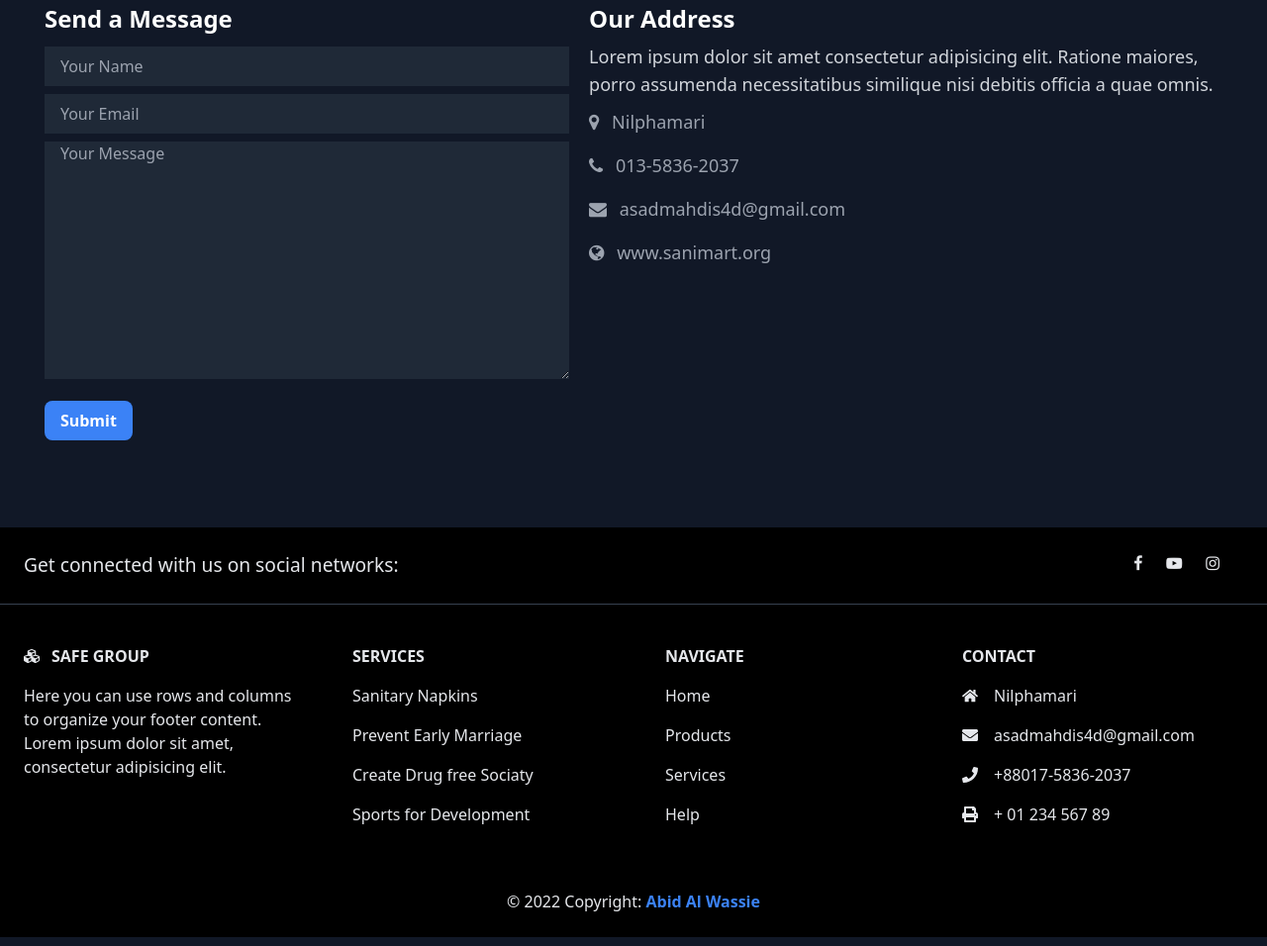
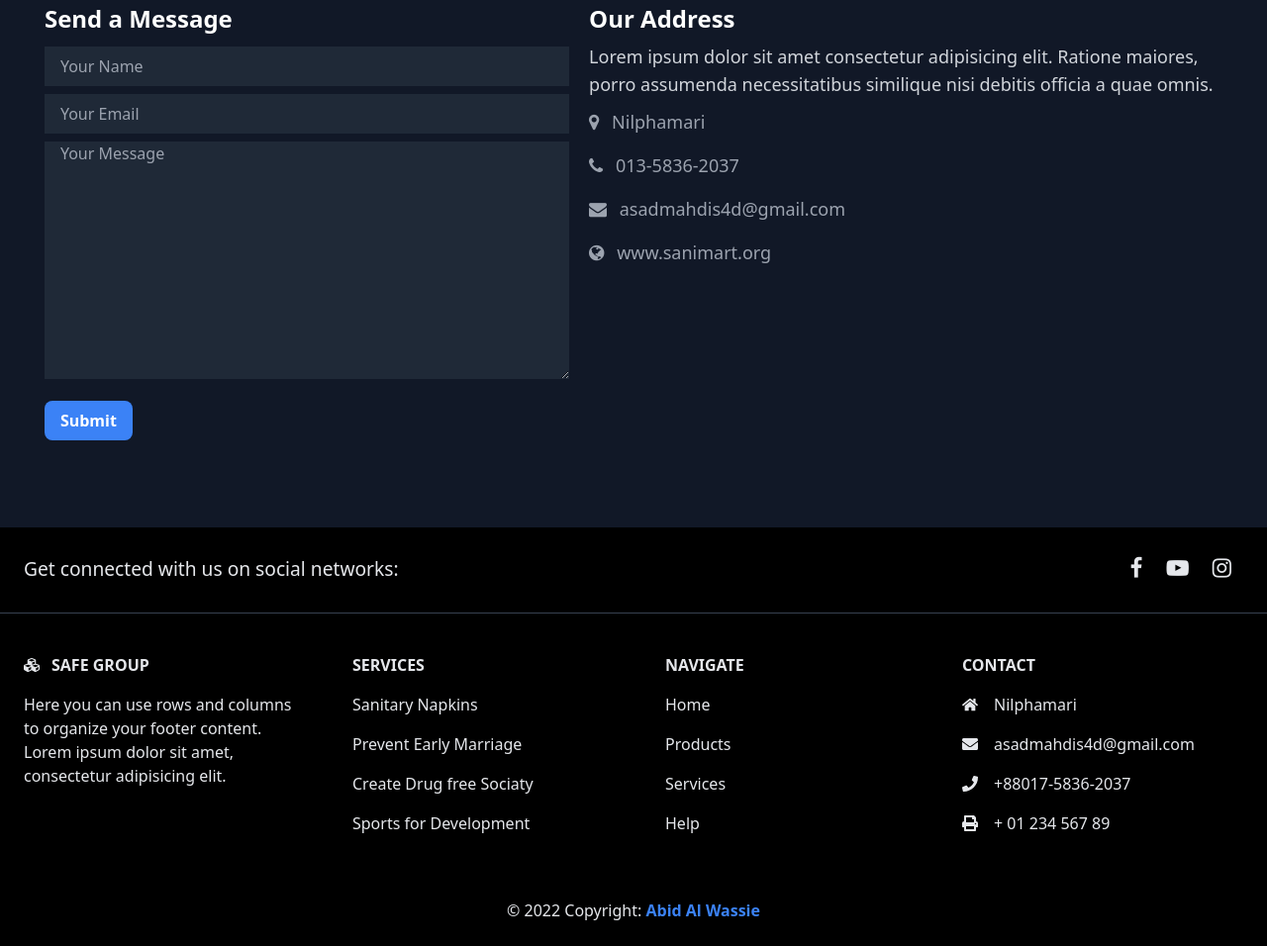
Before and after one commit to AbidAlWassie/Safe-Group-Website, a website: page contact.html in a window 1280 px wide. Shown: the part 1019-1975 px from the top of the page at 99% size. Drawn offline with nearby package versions, Linux system fonts and the light colour scheme.

Commit message:
minor changes to footer

```diff
--- a/contact.html
+++ b/contact.html
@@ -172,15 +172,15 @@
       <span class="">Get connected with us on social networks:</span>
     </div>
     <div class="flex justify-center">
-      <a href="#!" class="mr-6 mb-1 text-gray-200 hover:text-blue-500 transition">
+      <a href="#!" class="mx-3 mb-1 text-gray-200 hover:text-blue-500 transition">
         <i class="fa fa-facebook"></i>
       </a>
 
-      <a href="#!" class="mr-6 mb-1 text-gray-200 hover:text-red-500 transition">
+      <a href="#!" class="mx-3 mb-1 text-gray-200 hover:text-red-500 transition">
         <i class="fa fa-youtube-play"></i>
       </a>
 
-      <a href="#!" class="mr-6 mb-1 text-gray-200 hover:text-pink-500 transition">
+      <a href="#!" class="mx-3 mb-1 text-gray-200 hover:text-pink-500 transition">
         <i class="fa fa-instagram"></i>
       </a>
 
```
Also changed, not shown: deals.html (+3 -3 lines), index.html (+3 -3 lines), products.html (+3 -3 lines), services.html (+3 -3 lines).
